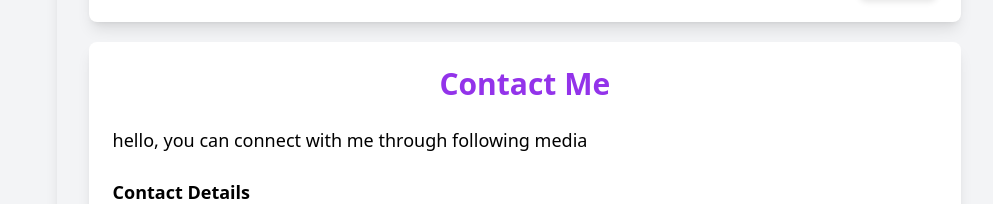
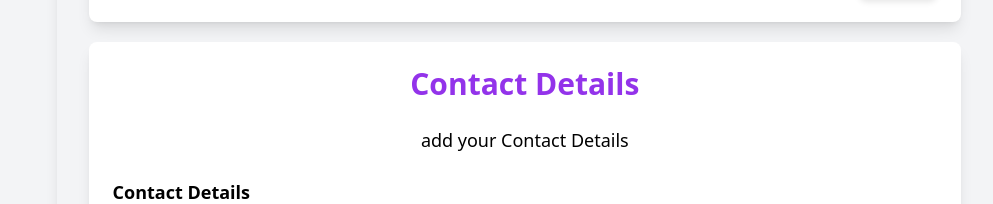
Before and after one commit to Rdhurua/Skill-exchanged, a React (Vite) app in the folder client/: page /userProfile/1 in a window 1280 px wide. Shown: the part 1235-1439 px from the top of the page, without its empty margins (287-1280 px from the left). Built offline with nearby package versions, Linux system fonts and the light colour scheme; no server answers.

Commit message:
some changes

```diff
--- a/client/src/components/Users/SkillsMatching.jsx
+++ b/client/src/components/Users/SkillsMatching.jsx
@@ -11,7 +11,7 @@ const SkillsMatching =({userId} ) => {
   const [selectedSkills, setSelectedSkills] = useState([]);
   const [results, setResults] = useState([]);
   const [checker, setChecker] = useState(false);
-  const availableSkills = ["Farming","Weaving","Crafting","Teaching","web developing",];
+  const availableSkills = ["Farming","Weaving","Crafting","Teaching","making-incense","Tailoring","Fungiculture"];
 
   const { authUser,setAuthUser } = useAuthContext();
  const navigate=useNavigate();
--- a/client/src/components/Users/UserProfile.jsx
+++ b/client/src/components/Users/UserProfile.jsx
@@ -467,7 +467,7 @@ function UserProfile() {
                     toggleValue(1); // Set visibleDiv to 0 to indicate this section is active
                   }}
                 >
-                  {data.about ? "Edit" : "Add"}
+                  {data.Skills ? "Edit" : "Add"}
                 </button>
               )}
             </div>
@@ -539,7 +539,7 @@ function UserProfile() {
                     toggleValue(2); // Set visibleDiv to 0 to indicate this section is active
                   }}
                 >
-                  {data.about ? "Edit" : "Add"}
+                  {data.Course? "Edit" : "Add"}
                 </button>
               )}
             </div>
@@ -550,13 +550,13 @@ function UserProfile() {
             id="userContact"
           >
             <header className="text-center mb-6">
-              <h1 className="text-3xl font-bold text-purple-600">Contact Me</h1>
+              <h1 className="text-3xl font-bold text-purple-600">Contact Details</h1>
             </header>
 
             {/* About Section */}
             <section className="mb-6">
-              <h2 className="text-lg  mb-2">
-                hello, you can connect with me through following media
+              <h2 className="text-lg  mb-2 text-center">
+                add your Contact Details
               </h2>
             </section>
 
```
Also changed, not shown: 1 other file (tests, documents, lock files or other folders).
